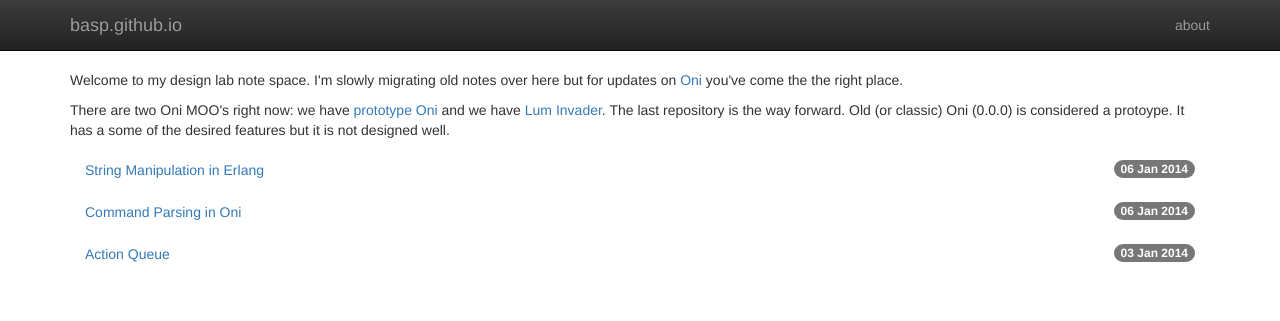
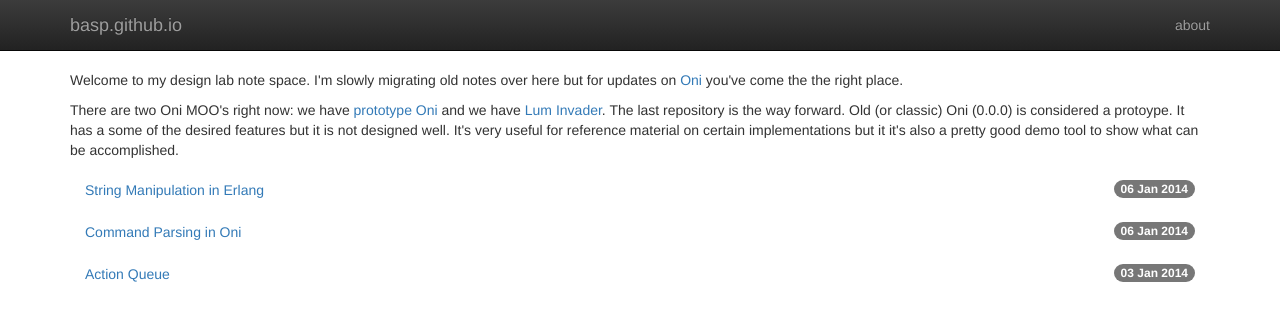
Before and after one commit to basp/basp.github.io, a Jekyll site: the page built from index.html, in a window 1280 px wide. Shown: the top 321 px of the page. Built offline with Jekyll 4.4.1, drawn with Linux system fonts in a browser that asks for light colours; nearby versions of some CDN libraries; Markdown is read by kramdown in place of the engine named in the settings.

Commit message:
More praise for the prototype

```diff
--- a/index.html
+++ b/index.html
@@ -5,7 +5,7 @@
 <p>Welcome to my design lab note space. I'm slowly migrating old notes over here but for updates on <a href="http://github.com/basp/lum-invader/">Oni</a> you've come the the right place.</p>
 
 <p>
-	There are two Oni MOO's right now: we have <a href="https://github.com/basp/oni">prototype Oni</a> and we have <a href="https://github.com/basp/lum-invader">Lum Invader</a>. The last repository is the way forward. Old (or classic) Oni (0.0.0) is considered a protoype. It has a some of the desired features but it is not designed well.
+	There are two Oni MOO's right now: we have <a href="https://github.com/basp/oni">prototype Oni</a> and we have <a href="https://github.com/basp/lum-invader">Lum Invader</a>. The last repository is the way forward. Old (or classic) Oni (0.0.0) is considered a protoype. It has a some of the desired features but it is not designed well. It's very useful for reference material on certain implementations but it it's also a pretty good demo tool to show what can be accomplished.
 </p>
 
 <ul class="nav nav-pills nav-stacked">
```
